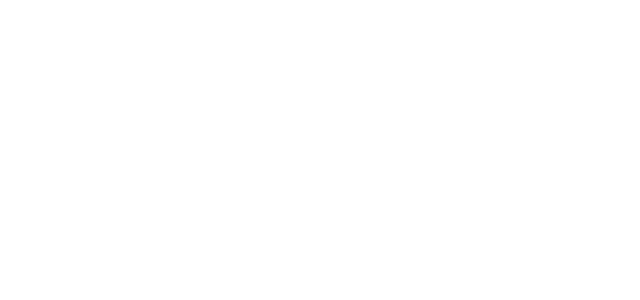
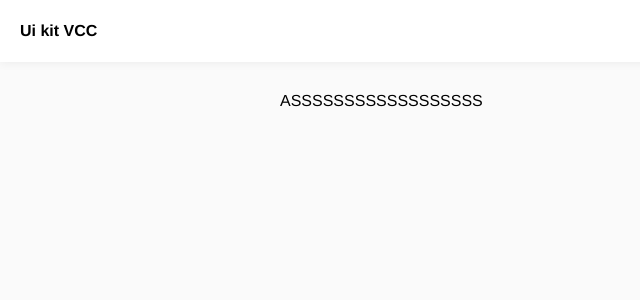
Before and after one commit to nikboxinbox/ui_kit, a Vue app: page / in a window 1280 px wide. Shown: the top 300 px of the page, without its empty margins (0-640 px from the left). Built offline with nearby package versions, Linux system fonts and the light colour scheme.

Commit message:
header & main styles

```diff
--- a/package.json
+++ b/package.json
@@ -15,10 +15,11 @@
   "devDependencies": {
     "@types/node": "^20.11.6",
     "@vitejs/plugin-vue": "^4.5.2",
+    "sass": "^1.70.0",
     "scss": "^0.2.4",
     "typescript": "^5.2.2",
     "vite": "^5.0.8",
-    "vue-tsc": "^1.8.25",
-    "vue-pug-plugin": "^2.0.3"
+    "vue-pug-plugin": "^2.0.3",
+    "vue-tsc": "^1.8.25"
   }
 }
--- a/src/App.vue
+++ b/src/App.vue
@@ -1,10 +1,30 @@
 <script setup lang="ts">
+import LayoutHeader from "@/components/layout/Header.vue";
 </script>
 
-<template>
-
+<template lang="pug">
+.container
+  layout-header
+  .content
+    router-view
 </template>
 
-<style scoped>
+<style lang="scss">
+@import "./styles/global.scss";
 
+#app {
+  font-family: Avenir, Helvetica, Arial, sans-serif;
+  -webkit-font-smoothing: antialiased;
+  -moz-osx-font-smoothing: grayscale;
+}
+
+.content {
+  max-width: 1400px;
+  margin-left: 250px;
+  padding: 30px;
+  transition: 0.2s;
+  &_full {
+    margin-left: 0;
+  }
+}
 </style>
--- /dev/null
+++ b/src/components/layout/Header.vue
@@ -0,0 +1,18 @@
+<template lang="pug">
+header.header
+    router-link(to="/") Ui kit VCC
+</template>
+
+<style lang="scss" scoped>
+.header {
+  background: #fff;
+  font-weight: bold;
+  padding: 0 20px;
+  box-shadow: 0px 0px 10px rgba(0, 0, 0, 0.07);
+  height: 62px;
+  display: flex;
+  align-items: center;
+  z-index: 1;
+  position: relative;
+}
+</style>
--- a/src/main.ts
+++ b/src/main.ts
@@ -1,5 +1,7 @@
 import { createApp } from 'vue'
-import './style.css'
+import './styles/global.scss'
 import App from './App.vue'
 
-createApp(App).mount('#app')
+import router from './router'
+
+createApp(App).use(router).mount('#app')
--- /dev/null
+++ b/src/router/index.ts
@@ -0,0 +1,15 @@
+import { createRouter, createWebHistory } from "vue-router";
+import Index from '@/views/Index.vue'
+
+const router = createRouter({
+    history: createWebHistory(),
+    routes: [
+        {
+            path: '/',
+            name: 'Index',
+            component: Index
+        }
+    ]
+})
+
+export default router;
--- /dev/null
+++ b/src/styles/global.scss
@@ -0,0 +1,38 @@
+:root {
+  --primary: #6979f8;
+  --primary-hover: #a5affb;
+  --second: #be52f2;
+  --second-hover: #dba5f5;
+  --success: #00c48c;
+  --success-hover: #7ddfc3;
+  --info: #0084f4;
+  --info-hover: #66b5f8;
+  --warning: #ffa26b;
+  --warning-hover: #ffc7a6;
+  --danger: #ff647c;
+  --danger-hover: #fdafbb;
+}
+
+* {
+  box-sizing: border-box;
+}
+
+body {
+  background: #fafafa;
+  margin: 0;
+}
+
+a {
+  color: var(--primary-color);
+  text-decoration: none;
+  color: black;
+}
+
+.line {
+  display: flex;
+  flex-wrap: wrap;
+  margin-bottom: 20px;
+  &_block {
+    display: block;
+  }
+}
--- a/src/views/Index.vue
+++ b/src/views/Index.vue
@@ -0,0 +1,3 @@
+<template lang="pug">
+.ass  ASSSSSSSSSSSSSSSSSS
+</template>
```
Also changed, not shown: 1 other file (tests, documents, lock files or other folders).
